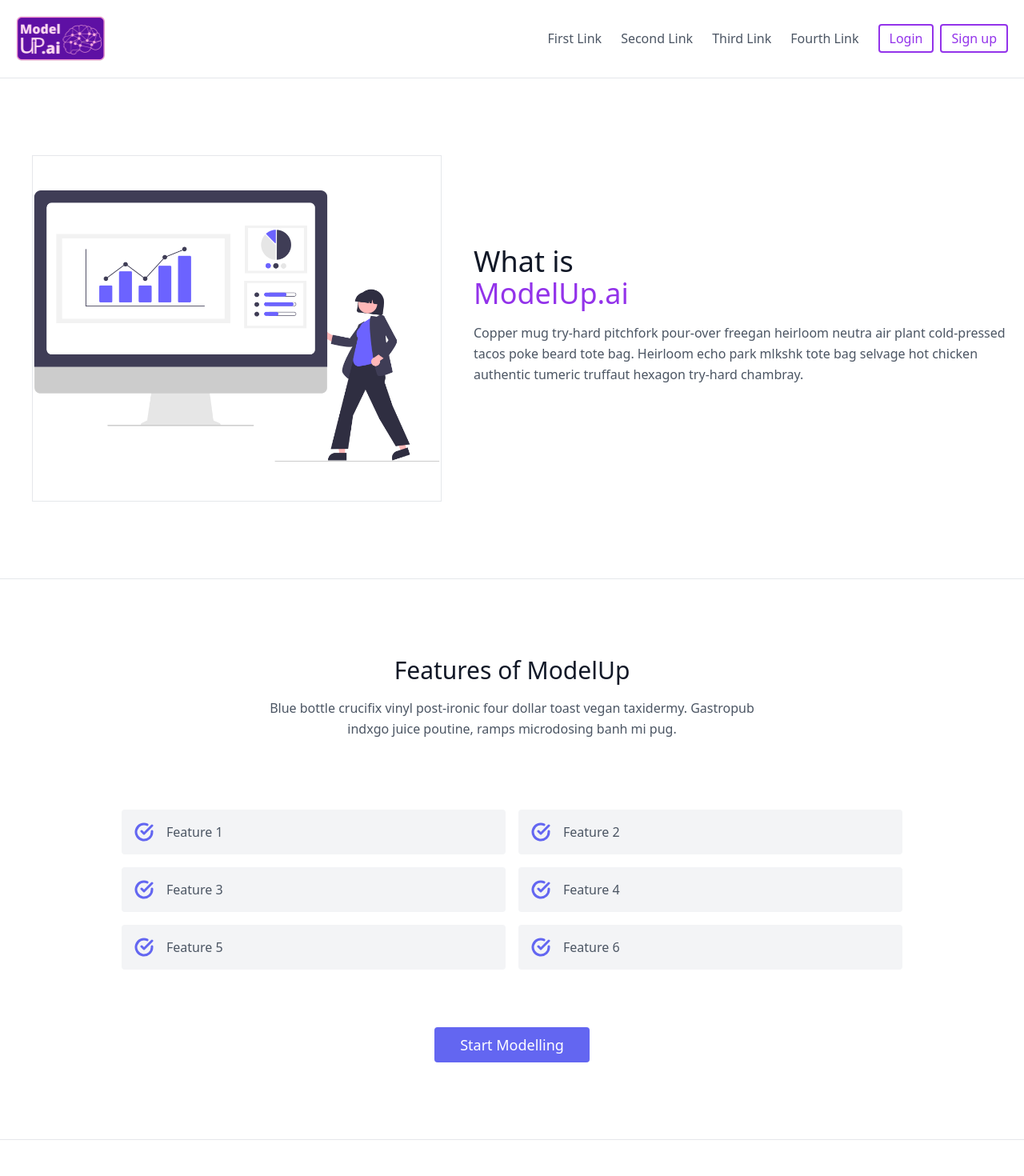
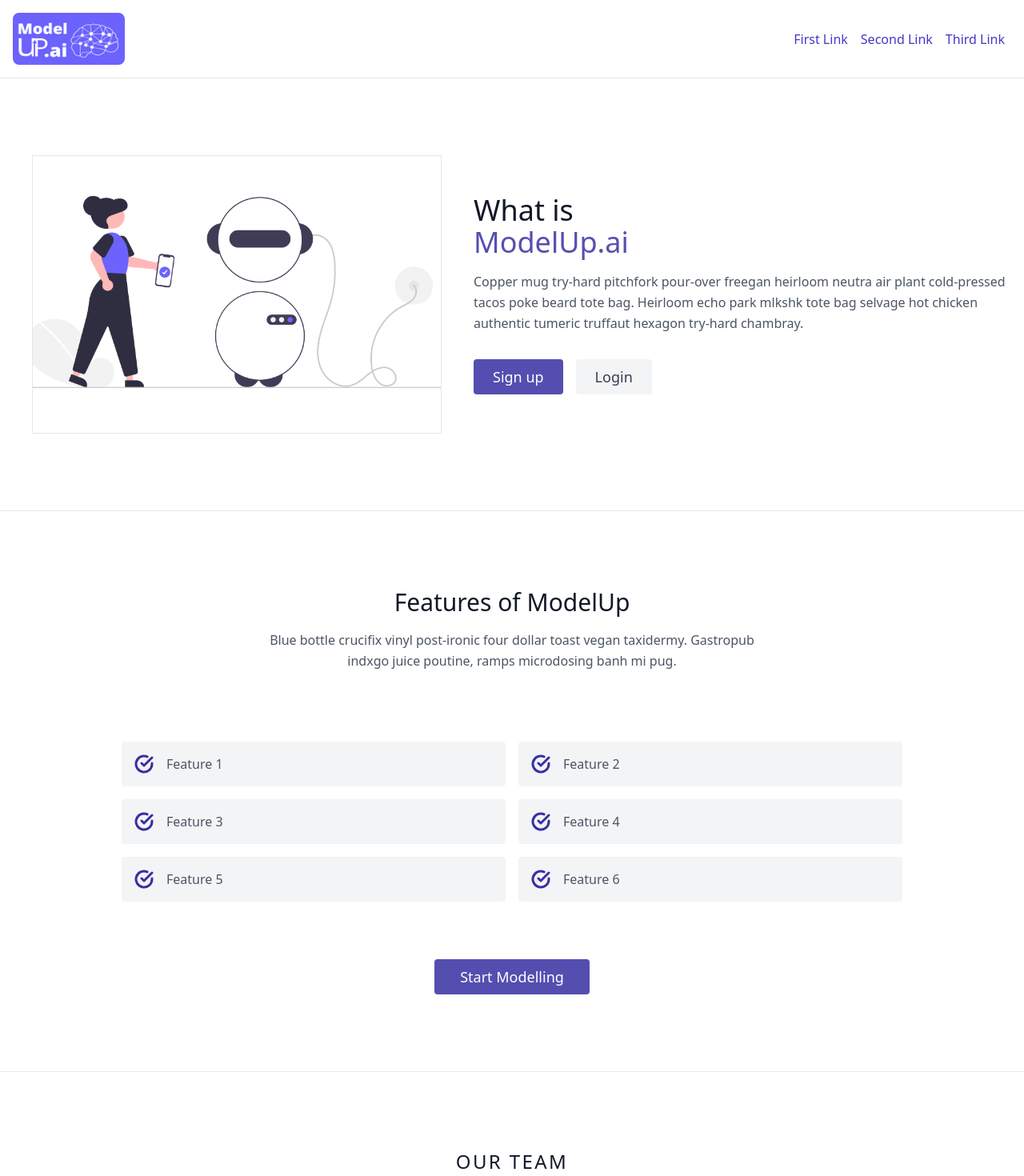
Before and after one commit to coder-jkb/ML-Model-Builder, a Next.js app in the folder modelbuilder-frontend/: page / in a window 1280 px wide. Shown: the top 1470 px of the page at 80% size. Built offline with nearby package versions, Linux system fonts and the light colour scheme.

Commit message:
UI Updation

```diff
--- a/modelbuilder-frontend/pages/components/Features.js
+++ b/modelbuilder-frontend/pages/components/Features.js
@@ -11,7 +11,7 @@ const Content = () => {
                 <div className="flex flex-wrap lg:w-4/5 sm:mx-auto sm:mb-2 -mx-2">
                     <div className="p-2 sm:w-1/2 w-full">
                         <div className="bg-gray-100 rounded flex p-4 h-full items-center">
-                            <svg fill="none" stroke="currentColor" strokeLinecap="round" strokeLinejoin="round" strokeWidth="3" className="text-indigo-500 w-6 h-6 flex-shrink-0 mr-4" viewBox="0 0 24 24">
+                            <svg fill="none" stroke="currentColor" strokeLinecap="round" strokeLinejoin="round" strokeWidth="3" className="text-indigo-800 w-6 h-6 flex-shrink-0 mr-4" viewBox="0 0 24 24">
                                 <path d="M22 11.08V12a10 10 0 11-5.93-9.14"></path>
                                 <path d="M22 4L12 14.01l-3-3"></path>
                             </svg>
@@ -20,7 +20,7 @@ const Content = () => {
                     </div>
                     <div className="p-2 sm:w-1/2 w-full">
                         <div className="bg-gray-100 rounded flex p-4 h-full items-center">
-                            <svg fill="none" stroke="currentColor" strokeLinecap="round" strokeLinejoin="round" strokeWidth="3" className="text-indigo-500 w-6 h-6 flex-shrink-0 mr-4" viewBox="0 0 24 24">
+                            <svg fill="none" stroke="currentColor" strokeLinecap="round" strokeLinejoin="round" strokeWidth="3" className="text-indigo-800 w-6 h-6 flex-shrink-0 mr-4" viewBox="0 0 24 24">
                                 <path d="M22 11.08V12a10 10 0 11-5.93-9.14"></path>
                                 <path d="M22 4L12 14.01l-3-3"></path>
                             </svg>
@@ -29,7 +29,7 @@ const Content = () => {
                     </div>
                     <div className="p-2 sm:w-1/2 w-full">
                         <div className="bg-gray-100 rounded flex p-4 h-full items-center">
-                            <svg fill="none" stroke="currentColor" strokeLinecap="round" strokeLinejoin="round" strokeWidth="3" className="text-indigo-500 w-6 h-6 flex-shrink-0 mr-4" viewBox="0 0 24 24">
+                            <svg fill="none" stroke="currentColor" strokeLinecap="round" strokeLinejoin="round" strokeWidth="3" className="text-indigo-800 w-6 h-6 flex-shrink-0 mr-4" viewBox="0 0 24 24">
                                 <path d="M22 11.08V12a10 10 0 11-5.93-9.14"></path>
                                 <path d="M22 4L12 14.01l-3-3"></path>
                             </svg>
@@ -38,7 +38,7 @@ const Content = () => {
                     </div>
                     <div className="p-2 sm:w-1/2 w-full">
                         <div className="bg-gray-100 rounded flex p-4 h-full items-center">
-                            <svg fill="none" stroke="currentColor" strokeLinecap="round" strokeLinejoin="round" strokeWidth="3" className="text-indigo-500 w-6 h-6 flex-shrink-0 mr-4" viewBox="0 0 24 24">
+                            <svg fill="none" stroke="currentColor" strokeLinecap="round" strokeLinejoin="round" strokeWidth="3" className="text-indigo-800 w-6 h-6 flex-shrink-0 mr-4" viewBox="0 0 24 24">
                                 <path d="M22 11.08V12a10 10 0 11-5.93-9.14"></path>
                                 <path d="M22 4L12 14.01l-3-3"></path>
                             </svg>
@@ -47,7 +47,7 @@ const Content = () => {
                     </div>
                     <div className="p-2 sm:w-1/2 w-full">
                         <div className="bg-gray-100 rounded flex p-4 h-full items-center">
-                            <svg fill="none" stroke="currentColor" strokeLinecap="round" strokeLinejoin="round" strokeWidth="3" className="text-indigo-500 w-6 h-6 flex-shrink-0 mr-4" viewBox="0 0 24 24">
+                            <svg fill="none" stroke="currentColor" strokeLinecap="round" strokeLinejoin="round" strokeWidth="3" className="text-indigo-800 w-6 h-6 flex-shrink-0 mr-4" viewBox="0 0 24 24">
                                 <path d="M22 11.08V12a10 10 0 11-5.93-9.14"></path>
                                 <path d="M22 4L12 14.01l-3-3"></path>
                             </svg>
@@ -56,7 +56,7 @@ const Content = () => {
                     </div>
                     <div className="p-2 sm:w-1/2 w-full">
                         <div className="bg-gray-100 rounded flex p-4 h-full items-center">
-                            <svg fill="none" stroke="currentColor" strokeLinecap="round" strokeLinejoin="round" strokeWidth="3" className="text-indigo-500 w-6 h-6 flex-shrink-0 mr-4" viewBox="0 0 24 24">
+                            <svg fill="none" stroke="currentColor" strokeLinecap="round" strokeLinejoin="round" strokeWidth="3" className="text-indigo-800 w-6 h-6 flex-shrink-0 mr-4" viewBox="0 0 24 24">
                                 <path d="M22 11.08V12a10 10 0 11-5.93-9.14"></path>
                                 <path d="M22 4L12 14.01l-3-3"></path>
                             </svg>
@@ -64,7 +64,7 @@ const Content = () => {
                         </div>
                     </div>
                 </div>
-                <button className="flex mx-auto mt-16 text-white bg-indigo-500 border-0 py-2 px-8 focus:outline-none hover:bg-indigo-600 rounded text-lg">Start Modelling</button>
+                <button className="flex mx-auto mt-16 text-white bg-indigo-800/[0.85] border-0 py-2 px-8 focus:outline-none hover:bg-indigo-800/[0.95] rounded text-lg">Start Modelling</button>
             </div>
         </section>
     );
--- a/modelbuilder-frontend/pages/components/Header.js
+++ b/modelbuilder-frontend/pages/components/Header.js
@@ -1,27 +1,16 @@
+import Image from "next/image";
 import React from "react";
-import { MdOutlineAutoGraph } from 'react-icons/md';
 const Header = () => {
   return (
     <header className="text-gray-600 body-font">
-      <div className="container mx-auto flex flex-wrap p-5 flex-col md:flex-row items-center">
-        <a className="flex title-font font-medium items-center text-purple-900 mb-4 md:mb-0">
-          {/* <MdOutlineAutoGraph className="text-3xl"/> */}
-          <img src="/ModelUp_Logo.png" class="w-[7rem]" alt="logo" />
-          {/* <span className="ml-3 text-xl">ModelUp</span> */}
-        </a>
+      <div className="container mx-auto flex flex-wrap p-4 flex-col md:flex-row items-center">
+        <Image src="/ModelUp_logo.png" class="rounded-lg" alt="logo" width={140} height={65} />
         <nav className="md:ml-auto flex flex-wrap items-center text-base justify-center">
-          <a className="py-1 px-3 rounded-md hover:text-purple-600 hover:bg-purple-100">First Link</a>
-          <a className="py-1 px-3 rounded-md hover:text-purple-600 hover:bg-purple-100">Second Link</a>
-          <a className="py-1 px-3 rounded-md hover:text-purple-600 hover:bg-purple-100">Third Link</a>
-          <a className="py-1 px-3 mr-3 rounded-md hover:text-purple-600 hover:bg-purple-100">Fourth Link</a>
+          <a className="py-1 px-2 cursor-pointer text-indigo-700 hover:border-b-2 hover:border-indigo-700">First Link</a>
+          <a className="py-1 px-2 cursor-pointer text-indigo-700 hover:border-b-2 hover:border-indigo-700">Second Link</a>
+          <a className="py-1 px-2 cursor-pointer text-indigo-700 hover:border-b-2 hover:border-indigo-700">Third Link</a>
         </nav>
-        <button className="inline-flex items-center mr-2 bg-transparent text-purple-600 border-2 border-purple-600 py-1 px-3 focus:outline-none hover:bg-purple-600 rounded hover:text-white mt-4 md:mt-0">Login
-        </button>
-        <button className="inline-flex items-center bg-transparent text-purple-600 border-2 border-purple-600 py-1 px-3 focus:outline-none hover:bg-purple-600 rounded hover:text-white mt-4 md:mt-0">Sign up
-          {/* <svg fill="none" stroke="currentColor" strokeLinecap="round" strokeLinejoin="round" strokeWidth="2" className="w-4 h-4 ml-1" viewBox="0 0 24 24">
-            <path d="M5 12h14M12 5l7 7-7 7"></path>
-          </svg> */}
-        </button>
+
       </div>
     </header>
   );
--- a/modelbuilder-frontend/pages/components/Hero.js
+++ b/modelbuilder-frontend/pages/components/Hero.js
@@ -6,19 +6,19 @@ const Hero = () => {
         <section className="text-gray-600 body-font">
             <div className="container mx-auto flex px-5 py-24 md:flex-row flex-col items-center">
                 <div className="lg:max-w-lg lg:w-full md:w-1/2 w-5/6 border mb-10 md:mb-0 ml-5">
-                    <Image className="object-cover object-center rounded" alt="hero" src="/dataTrend.png" width={720} height={600} />
+                    <Image className="object-cover object-center rounded" alt="hero" src="/aiHero.png" width={900} height={600} />
                 </div>
                 <div className="lg:flex-grow md:w-1/2 lg:pl-10 md:pl-16 flex flex-col md:items-start md:text-left items-center text-center">
                     <h1 className="title-font sm:text-4xl text-3xl mb-4 font-medium text-gray-900">
                         What is
                         <br className="hidden lg:inline-block" />
-                        <span class="text-purple-600">ModelUp.ai</span>
+                        <span class="text-indigo-800/[0.85]"> ModelUp.ai</span>
                     </h1>
                     <p className="mb-8 leading-relaxed">Copper mug try-hard pitchfork pour-over freegan heirloom neutra air plant cold-pressed tacos poke beard tote bag. Heirloom echo park mlkshk tote bag selvage hot chicken authentic tumeric truffaut hexagon try-hard chambray.</p>
-                    {/* <div className="flex justify-center">
-                        <button className="inline-flex text-white bg-indigo-500 border-0 py-2 px-6 focus:outline-none hover:bg-indigo-600 rounded text-lg">Button</button>
-                        <button className="ml-4 inline-flex text-gray-700 bg-gray-100 border-0 py-2 px-6 focus:outline-none hover:bg-gray-200 rounded text-lg">Button</button>
-                    </div> */}
+                    <div className="flex justify-center">
+                        <button className="inline-flex text-white bg-indigo-800/[0.85] border-0 py-2 px-6 focus:outline-none hover:bg-indigo-800/[0.95] rounded text-lg">Sign up</button>
+                        <button className="ml-4 inline-flex text-gray-700 bg-gray-100 border-0 py-2 px-6 focus:outline-none hover:bg-gray-200 rounded text-lg">Login</button>
+                    </div>
                 </div>
             </div>
         </section>
--- a/modelbuilder-frontend/pages/components/Team.js
+++ b/modelbuilder-frontend/pages/components/Team.js
@@ -9,7 +9,7 @@ const Team = () => {
                     <h1 className="text-2xl font-medium title-font mb-4 text-gray-900 tracking-widest">OUR TEAM</h1>
                     <p className="lg:w-2/3 mx-auto leading-relaxed text-base">Whatever cardigan tote bag tumblr hexagon brooklyn asymmetrical gentrify, subway tile poke farm-to-table. Franzen you probably haven&apos;t heard of them.</p>
                 </div>
-                <div className="flex flex-wrap -m-4 justify-center">
+                <div className="flex flex-wrap -m-4 justify-center space-x-4 space-y-3">
                     <div className="p-4 lg:w-5/12">
                         <div className="h-full flex sm:flex-row flex-col items-center sm:justify-start justify-center text-center sm:text-left">
                             <FaUserAlt className="text-3xl" />
--- a/modelbuilder-frontend/tailwind.config.js
+++ b/modelbuilder-frontend/tailwind.config.js
@@ -5,6 +5,9 @@ module.exports = {
     "./components/**/*.{js,ts,jsx,tsx}",
   ],
   theme: {
+    // colors:{
+    //   'myblue':'#6c62fe'
+    // },
     extend: {},
   },
   plugins: [],
```
Also changed, not shown: modelbuilder-frontend/pages/components/Contact.js (+1 -8 lines), modelbuilder-frontend/pages/components/Footer.js (+3 -6 lines), modelbuilder-frontend/public/ModelUp_Logo.png, modelbuilder-frontend/public/aiHero.png (added).
